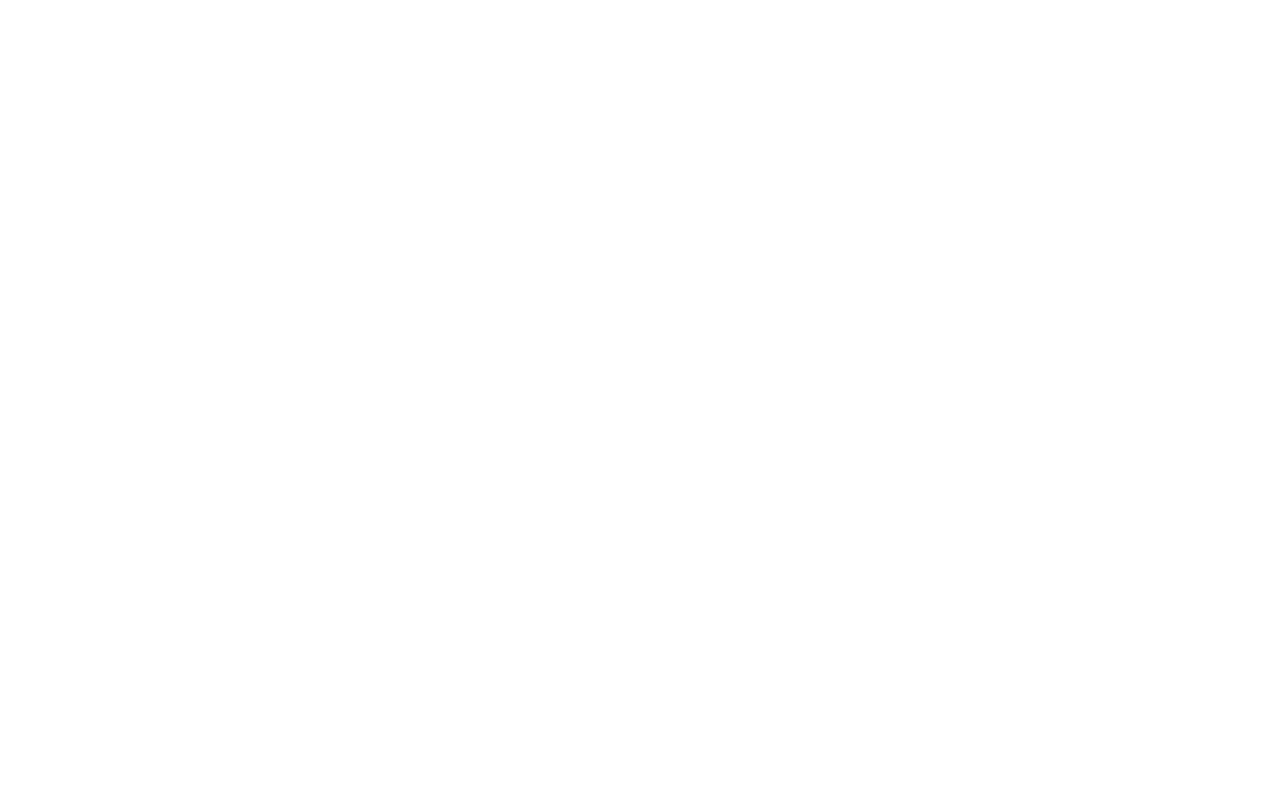
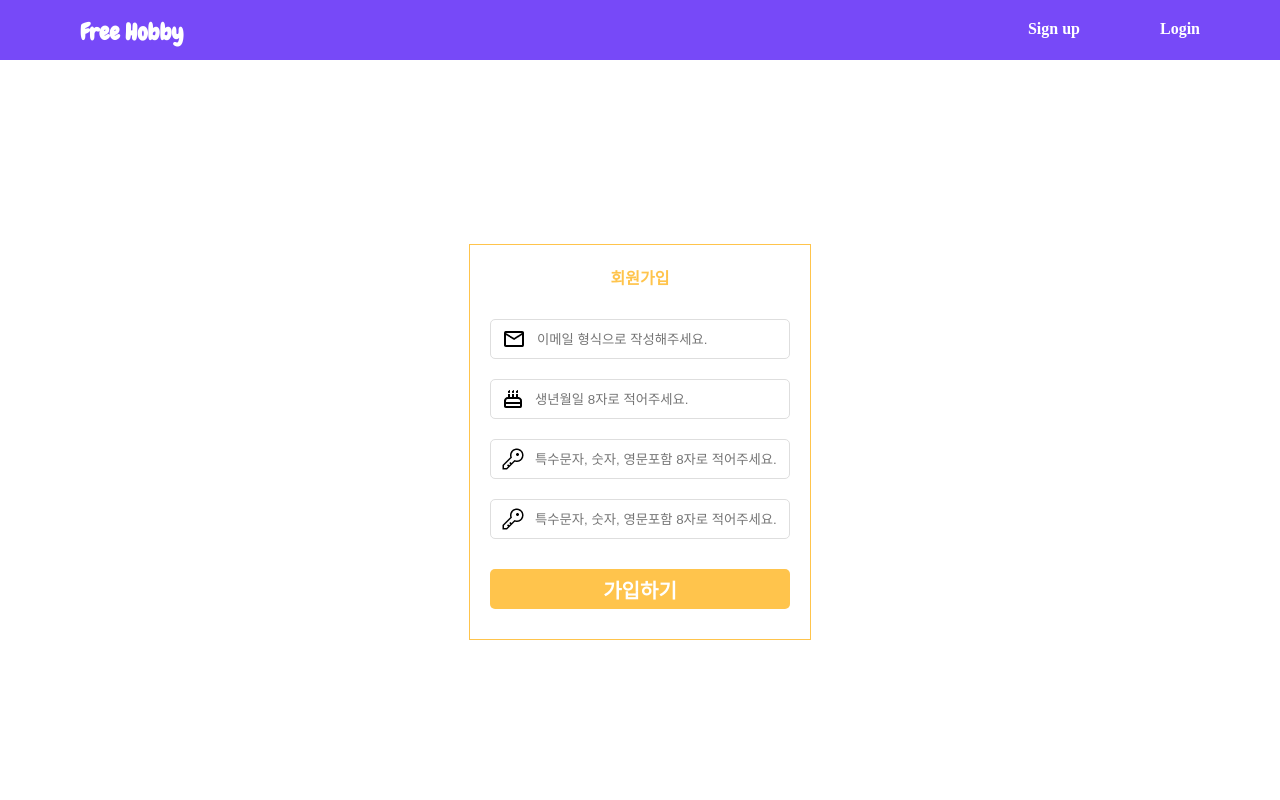
Before and after one commit to e5lina/Hobby-Project, a React (Create React App) app: page /signup in a window 1280 px wide. Before the commit this address had no page. Shown: the top 800 px of the page. Built offline with nearby package versions, Linux system fonts and the light colour scheme.

Commit message:
로그인 회원가입 목업 완료

```diff
--- a/src/App.js
+++ b/src/App.js
@@ -1,12 +1,14 @@
 import { Routes, Route } from 'react-router-dom';
 import Main from './page/main/Main';
 import Login from './page/login/login';
+import Signup from './page/signup/signup';
 
 function App() {
   return (
     <Routes>
       <Route path="/" element={<Main />} />
       <Route path="/login" element={<Login />} />
+      <Route path="/signup" element={<Signup />} />
     </Routes>
   );
 }
--- /dev/null
+++ b/src/page/signup/signStyle.jsx
@@ -0,0 +1,62 @@
+import styled from 'styled-components';
+
+const Signbox = styled.main`
+  height: 1024px;
+  .signbox {
+    height: 764px;
+    display: flex;
+    flex-direction: column;
+    align-items: center;
+    justify-content: center;
+    .box {
+      border: 1px solid var(--checkbutton);
+      padding: 20px 20px;
+      display: flex;
+      flex-direction: column;
+      align-items: center;
+      justify-content: center;
+      > div {
+        width: 300px;
+        height: 40px;
+        border: 1px solid #dedede;
+        border-radius: 5px;
+        display: flex;
+        align-items: center;
+        margin: 10px 0px;
+        .email {
+          margin: 13px;
+        }
+        > img {
+          margin: 10px;
+        }
+      }
+      > span {
+        margin-bottom: 20px;
+        color: var(--checkbutton);
+        font-weight: 600;
+      }
+      div > input {
+        width: 100%;
+        border: none;
+        outline: none;
+      }
+      .signupbtn {
+        margin-top: 20px;
+        margin-bottom: 10px;
+        width: 300px;
+        height: 40px;
+        border-radius: 5px;
+        text-decoration: none;
+        font-weight: 600;
+        display: flex;
+        align-items: center;
+        justify-content: center;
+        font-size: var(--fontsize);
+        background-color: var(--checkbutton);
+        color: white;
+      }
+    }
+  }
+`;
+
+export default Signbox;
--- a/src/page/signup/signup.jsx
+++ b/src/page/signup/signup.jsx
@@ -1,15 +1,40 @@
 import Footer from '../../component/footer/Footer';
 import Header from '../../component/header/Header';
+import Signbox from './signStyle';
+import birth from '../../image/birth.png';
+import email from '../../image/email.png';
+import password from '../../image/password.png';
 
 function signup() {
   return (
-    <>
+    <Signbox>
       <Header />
       <div className="signbox">
-        <input placeholder="이메일" />
+        <div className="box">
+          <span>회원가입</span>
+          <div>
+            <img src={email} alt="이메일 로고" className="email" />
+            <input placeholder="이메일 형식으로 작성해주세요." />
+          </div>
+          <div>
+            <img src={birth} alt="이메일 로고" />
+            <input placeholder="생년월일 8자로 적어주세요." />
+          </div>
+          <div>
+            <img src={password} alt="이메일 로고" />
+            <input placeholder="특수문자, 숫자, 영문포함 8자로 적어주세요." />
+          </div>
+          <div>
+            <img src={password} alt="이메일 로고" />
+            <input placeholder="특수문자, 숫자, 영문포함 8자로 적어주세요." />
+          </div>
+          <a href="/signup" className="signupbtn">
+            가입하기
+          </a>
+        </div>
       </div>
       <Footer />
-    </>
+    </Signbox>
   );
 }
 
```
